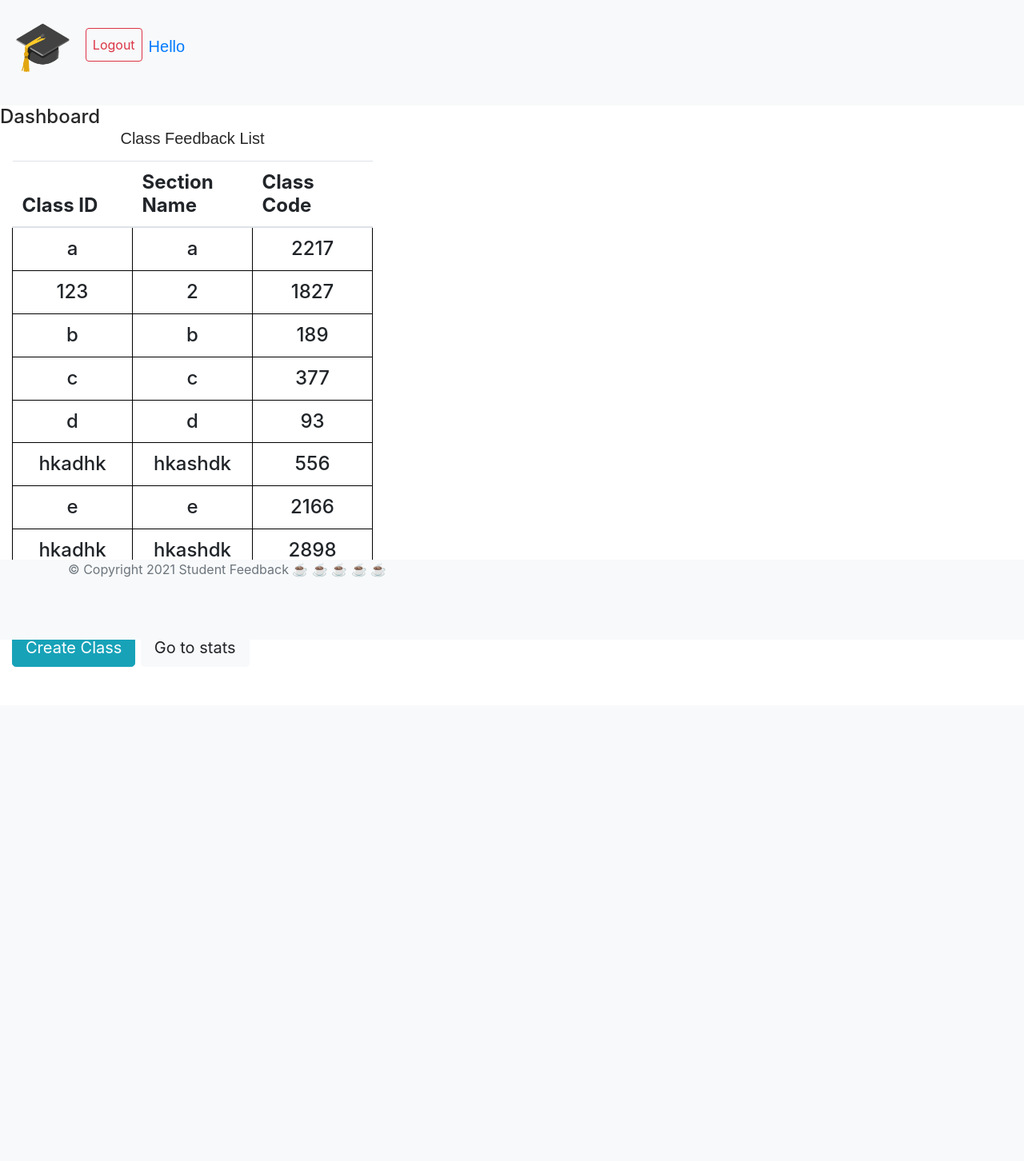
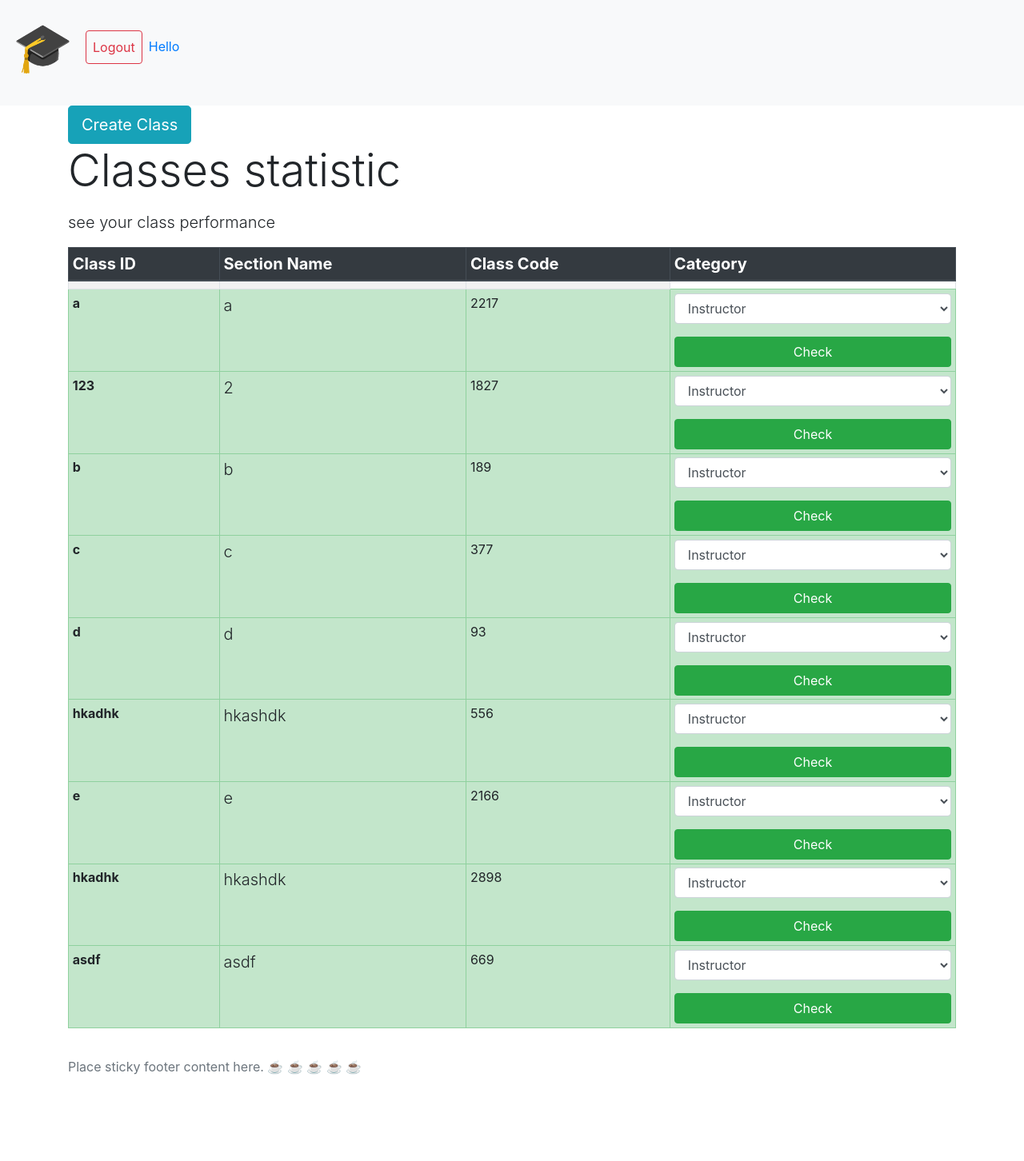
Before and after one commit to Asilkin1/student-feedback, a Flask app: page /professor/dashboard in a window 1280 px wide. Shown: the whole page at 80% size. Before the commit the page ends 834 px from the top, so only its background shows below. Run offline with Flask 2, Linux system fonts and the light colour scheme; data comes from the database, SQL or seed files in the repository; both versions use the stored data as it was after the commit; some libraries are stand-ins or nearby versions.

Commit message:
Footer looks sticky to the bottom

```diff
--- a/static/css/body.css
+++ b/static/css/body.css
@@ -9,8 +9,18 @@
 #styledform p,h1,h2,h3,h4,h5,h6,label{
     color:rgba(0, 0, 0, 0.849);
 }
-body{
+
+body {
     margin: 0;
-    padding-bottom: 2.5rem; /*  height of the footer */
-    box-sizing: border-box;
+    font-family: -apple-system,BlinkMacSystemFont,"Segoe UI",Roboto,"Helvetica Neue",Arial,sans-serif,"Apple Color Emoji","Segoe UI Emoji","Segoe UI Symbol";
+    font-size: 1rem;
+    font-weight: 400;
+    line-height: 1.5;
+    color: #212529;
+    text-align: left;
+    background-color: #fff;
+    margin-bottom: 60px;
 }
+html,body{
+    height: 100%;
+}
--- a/static/css/fonts.css
+++ /dev/null
@@ -1,11 +0,0 @@
-/* Font styles here */
-h1{
-    font-family: sans-serif;
-    font-size: 35px;
-    text-align: center;
-}
-p{
-    font-family: sans-serif;
-    font-size: 20px;
-    text-align: center;
-}
--- a/static/css/footer.css
+++ b/static/css/footer.css
@@ -1,11 +1,21 @@
 footer {
-    position: absolute;
-    bottom: 0;
-    height: 100px;
-    width: 100%;
+    position: relative;
+    margin-top: -150px; /* negative value of footer height */
+    height: 150px;
+    clear:both;
+    padding-top:20px;
 }
 
 footer p,h1,h2,h3,h4,h5,h6{
     color: white;
     font-size:0.4rem;
 }
+
+main{
+    overflow:auto;
+    padding-bottom:150px; /* this needs to be bigger than footer height*/
+}
+
+#wrapper {
+    min-height: 100%;
+  }
--- a/static/css/table.css
+++ /dev/null
@@ -1,6 +0,0 @@
-td {
-    width: 150px;
-    text-align: center;
-    border: 1px solid black;
-    padding: 5px;
-  }
--- a/templates/base.html
+++ b/templates/base.html
@@ -3,10 +3,10 @@
 
 <head>
     <meta charset="UTF-8">
-    <meta name="viewport" content="width=device-width, initial-scale=1.0">
+    <meta name="viewport" content="width=device-width, initial-scale=1, shrink-to-fit=no">
+
     <meta http-equiv="X-UA-Compatible" content="ie=edge">
-    <!-- Our own css for everything -->
-    <link rel="stylesheet" href="{{url_for('static',filename='css/style.css') }}">
+    <link rel="canonical" href="https://getbootstrap.com/docs/4.0/examples/sticky-footer/">
     <!-- Our own css for forms: student login, professor login, etc. -->
     <link rel="stylesheet" href="{{url_for('static', filename='css/forms.css') }}">
     <!-- Footer styles -->
@@ -17,16 +17,17 @@
     <link rel="stylesheet" href="{{url_for('static',filename='css/fonts.css') }}">
     <!-- Body styles -->
     <link rel="stylesheet" href="{{url_for('static',filename='css/body.css') }}">
-    <!-- Tables -->
-    <link rel="stylesheet" href="{{url_for('static',filename='css/table.css') }}">
     <!-- Header -->
     <link rel="stylesheet" href="{{url_for('static',filename='css/header.css') }}">
 
-    <link rel="stylesheet" href="https://stackpath.bootstrapcdn.com/bootstrap/4.5.2/css/bootstrap.min.css">
+    <link rel="stylesheet" href="https://cdn.jsdelivr.net/npm/bootstrap@4.5.3/dist/css/bootstrap.min.css" integrity="sha384-TX8t27EcRE3e/ihU7zmQxVncDAy5uIKz4rEkgIXeMed4M0jlfIDPvg6uqKI2xXr2" crossorigin="anonymous">
     <link rel="stylesheet" href="https://pro.fontawesome.com/releases/v5.10.0/css/all.css"
         integrity="sha384-AYmEC3Yw5cVb3ZcuHtOA93w35dYTsvhLPVnYs9eStHfGJvOvKxVfELGroGkvsg+p" crossorigin="anonymous" />
 
 </head>
+
+<body>
+    <div id="wrapper">
     <header>
         <nav class="navbar navbar-expand-sm bg-light">
             <a class="navbar-brand" href="/">
@@ -51,53 +52,17 @@
             </ul>
         </nav>
     </header>
+    <main role="main" class="container">
+        {% include 'flash_messages.html'%}
 
-<body>
-    {% include 'flash_messages.html'%}
-    <div class="row-md-4">
-        <div class="col-md-3">
-
+        {% block content %}{% endblock %}
+    </main>
 </div>
-        <div class="col">
-
-        </div>
-        <div class="col-md-3">
-
-        </div>
-    </div>
-    <div class="row-md-4">
-        <div class="col-md-3">
-        </div>
-        <div class="col">
-            <div class="row">
-                {% block content %}{% endblock %}
-            </div>
-
-        </div>
-        <div class="col-md-3">
-
-        </div>
-    </div>
-
-    <div class="row-md-4">
-        <div class="col-md-3">
-
-        </div>
-        <div class="col">
-
-        </div>
-        <div class="col-md-3">
-
-        </div>
-    </div>
-
-
-
 </body>
-
-<footer class="bg-light">
+<!-- Footer as it should be  -->
+<footer class="footer">
     <div class="container">
-        <span class="text-muted">&copy; Copyright 2021 Student Feedback</span>
+        <span class="text-muted">Place sticky footer content here.</span>
         <span>&#9749;</span>
         <span>&#9749;</span>
         <span>&#9749;</span>
@@ -105,6 +70,4 @@
         <span>&#9749;</span>
     </div>
 </footer>
-
-
 </html>
--- a/templates/dashboard.html
+++ b/templates/dashboard.html
@@ -1,5 +1,3 @@
-
-<h4>{{ session['username'] }} Dashboard</h>
    {% with messages = get_flashed_messages()%}
     {% if messages %}
       {% for msg in messages %}
@@ -7,27 +5,49 @@
       {% endfor %}
     {%endif%}
    {% endwith %}
-   <div class="container">
-    <p>Class Feedback List</p>
-    <table class="table">
-      <thead>
+
+      <a href="{{ url_for('professor')}}" ><button class="btn btn-info btn-lg">Create Class</button></a>
+      <p class="display-4">Classes statistic</p>
+      <p class="lead">see your class performance</p>
+      <table class="table table-striped table-bordered table-hover table-sm">
+          <thead class="thead-dark lead">
+            <!-- Table top rows -->
               <tr>
                 <th scope="col">Class ID</th>
                 <th scope="col">Section Name</th>
                 <th scope="col">Class Code</th>
+                <th scope="col">Category</th>
               </tr>
           </thead>
           <tbody>
+
+            <tr scope="row">
+                <td></td>
+                <td></td>
+                <td></td>
+            </tr>
+
               {% for row in data %}
-                <tr scope="row">
-                    <td>{{row[3]}}</td>
-                    <td>{{row[4]}}</td>
-                    <td>{{row[5]}}</td>
+              <tr class="table-success">
+                  <form action="/analytics/check" method="GET">
+                      <th scope="row">{{row[3]}}</th>
+                      <td class="lead">{{row[4]}}</td>
+                      <!-- Get class code into the form  -->
+                      <td name="ccode">{{row[5]}}</td>
+                      <td>
+                          <div class="form-group">
+                              <select name="category" id="category" class="form-control" required>
+                                  <option>Instructor</option>
+                                  <option>Teaching-style</option>
+                                  <option>Topic</option>
+                                  <option>Other</option>
+                              </select>
+                          </div>
+                          <button class="btn btn-block btn-success" type="submit">Check</button>
+
+                      </td>
+                  </form>
               </tr>
               {% endfor %}
           </tbody>
       </table>
-
- <a href="{{ url_for('professor')}}" ><button class="btn btn-info btn-lg">Create Class</button></a>
- <a type="button" href="{{ url_for('instructor')}}" class="btn btn-light btn-lg">Go to stats</a>
-   </div>
--- a/templates/forms/feedbackForm.html
+++ b/templates/forms/feedbackForm.html
@@ -56,7 +56,6 @@
                     </div>
                 </div>
             </div>
-
 
             <div class="row justify-content-center">
                 <!-- Finger emoji -->
```
Also changed, not shown: database.db, static/css/style.css (added). Lines whose indentation alone changed are shown as unchanged.
